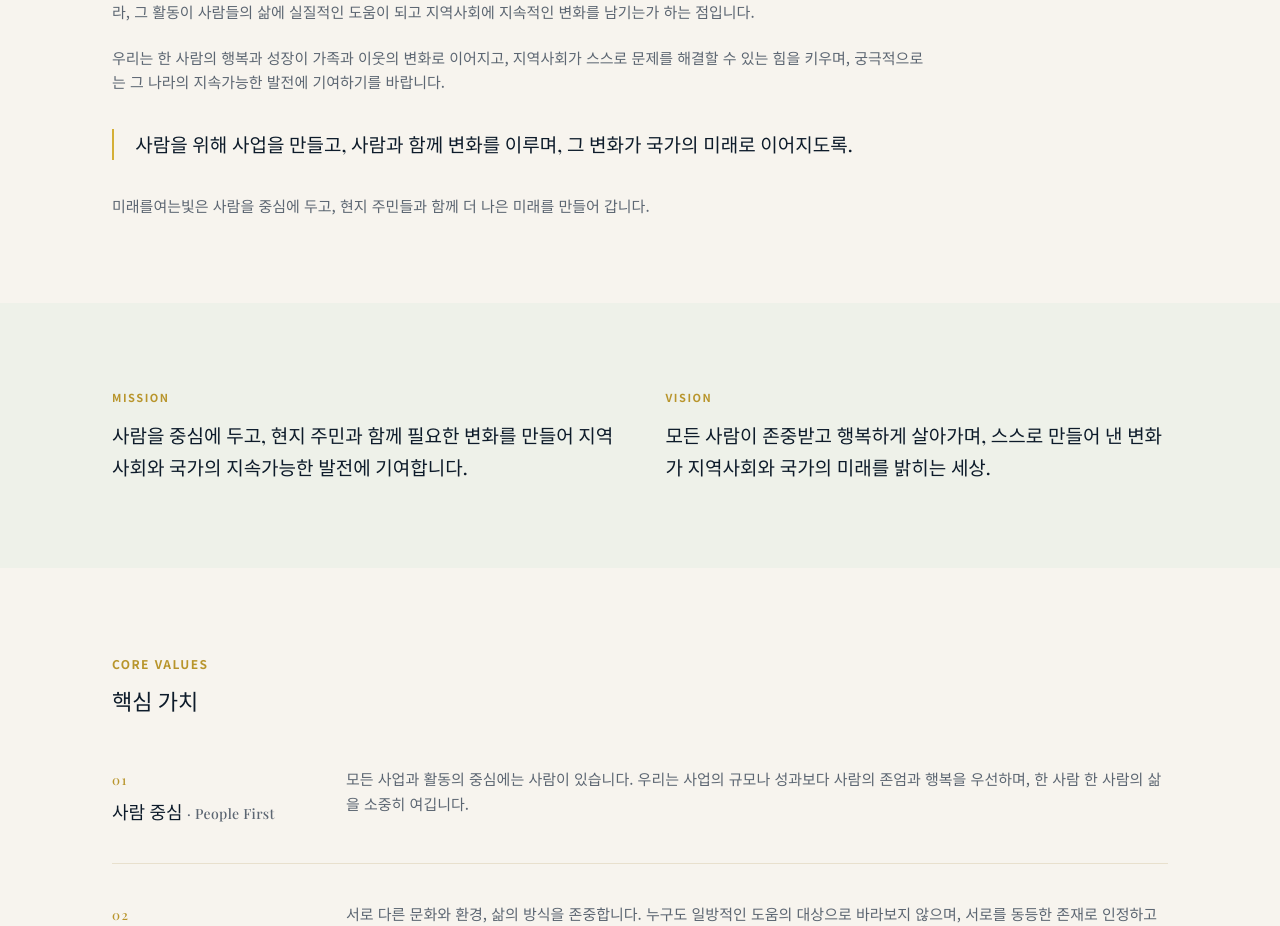
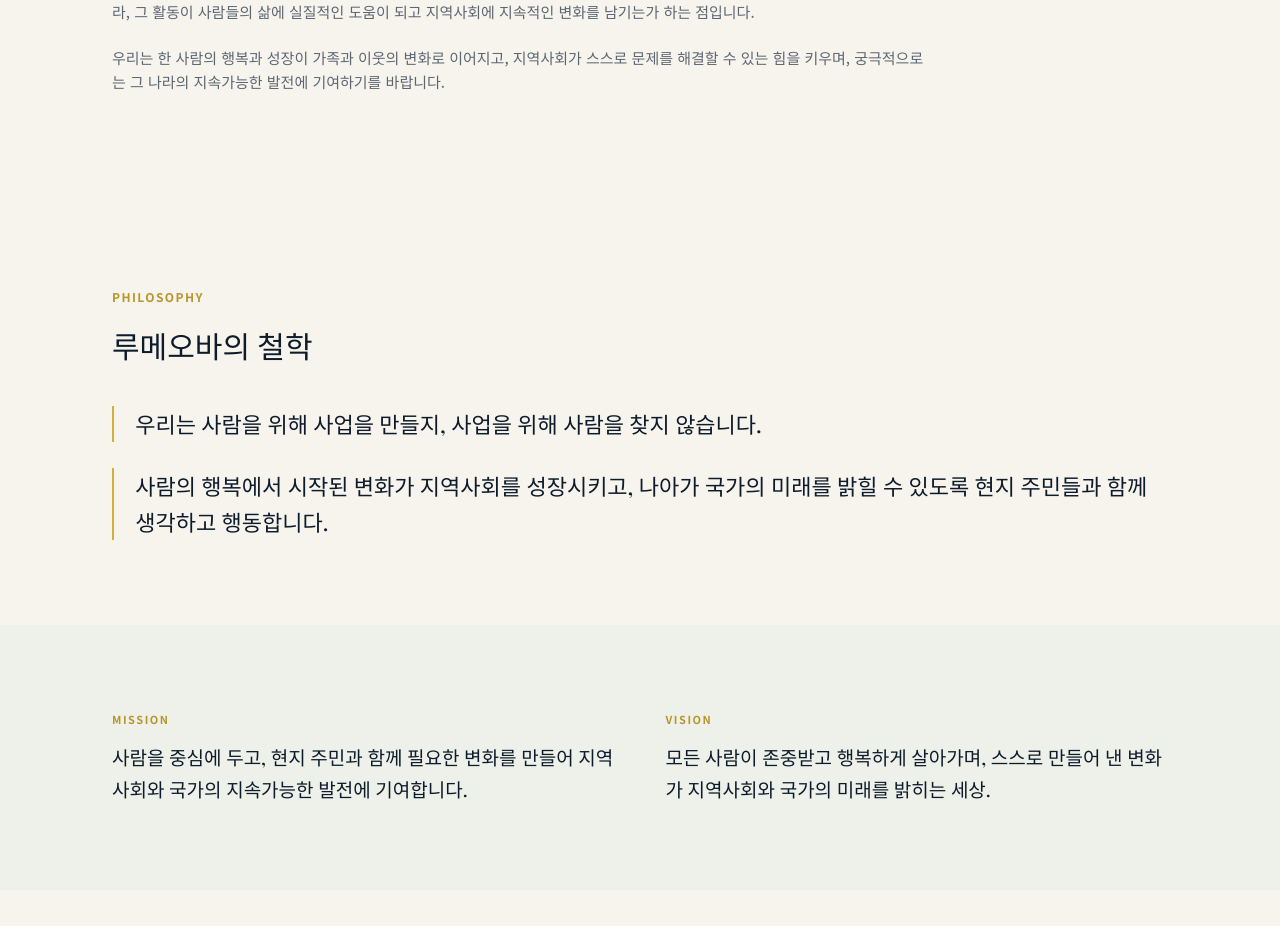
Before and after one commit to sunnykim717/lumeova.org, a Next.js app: page /about in a window 1280 px wide. Shown: the part 1060-1986 px from the top of the page. Built offline with nearby package versions, Linux system fonts and the light colour scheme.

Commit message:
Add 루메오바의 철학 to the about page
Placed between the people-centered statement and Mission and Vision.
The statement's closing line and final paragraph are removed because
they repeat the philosophy.

Session: https://claude.ai/code/session_013rLwSui7G1UYShWXQcL2sm

```diff
--- a/src/app/(site)/about/page.tsx
+++ b/src/app/(site)/about/page.tsx
@@ -39,10 +39,24 @@ export default function AboutPage() {
               {text}
             </p>
           ))}
-          <p className="font-display text-[17px] md:text-[19px] text-navy leading-[1.65] my-8 border-l-2 border-gold pl-5">
-            {ORG.statement.closing}
-          </p>
-          <p className="text-[15px] text-muted leading-relaxed">{ORG.statement.final}</p>
+        </div>
+      </section>
+
+      {/* ── 루메오바의 철학 ── */}
+      <section className="bg-cream py-16 md:py-20">
+        <div className="section-wrap max-w-3xl">
+          <p className="text-[12px] font-semibold tracking-[0.12em] uppercase text-gold-dark mb-3">Philosophy</p>
+          <h2 className="font-display text-[26px] md:text-[30px] text-navy mb-8">{ORG.philosophy.heading}</h2>
+          {ORG.philosophy.paragraphs.map((text, i) => (
+            <p
+              key={i}
+              className={`font-display text-[19px] md:text-[22px] text-navy leading-[1.65] border-l-2 border-gold pl-5 ${
+                i > 0 ? "mt-6" : ""
+              }`}
+            >
+              {text}
+            </p>
+          ))}
         </div>
       </section>
 
--- a/src/lib/constants/brand.ts
+++ b/src/lib/constants/brand.ts
@@ -44,8 +44,14 @@ export const ORG = {
       "교육과 역량 강화, 지역사회 협력 등 다양한 활동은 이러한 변화를 만들어 가는 수단입니다. 중요한 것은 사업의 종류나 규모가 아니라, 그 활동이 사람들의 삶에 실질적인 도움이 되고 지역사회에 지속적인 변화를 남기는가 하는 점입니다.",
       "우리는 한 사람의 행복과 성장이 가족과 이웃의 변화로 이어지고, 지역사회가 스스로 문제를 해결할 수 있는 힘을 키우며, 궁극적으로는 그 나라의 지속가능한 발전에 기여하기를 바랍니다.",
     ],
-    closing: "사람을 위해 사업을 만들고, 사람과 함께 변화를 이루며, 그 변화가 국가의 미래로 이어지도록.",
-    final: "미래를여는빛은 사람을 중심에 두고, 현지 주민들과 함께 더 나은 미래를 만들어 갑니다.",
+  },
+  // § 루메오바의 철학 (about page, between the statement and Mission · Vision)
+  philosophy: {
+    heading: "루메오바의 철학",
+    paragraphs: [
+      "우리는 사람을 위해 사업을 만들지, 사업을 위해 사람을 찾지 않습니다.",
+      "사람의 행복에서 시작된 변화가 지역사회를 성장시키고, 나아가 국가의 미래를 밝힐 수 있도록 현지 주민들과 함께 생각하고 행동합니다.",
+    ],
   },
 
   // § Core Values — typography-only, no icons (Section 3)
```
